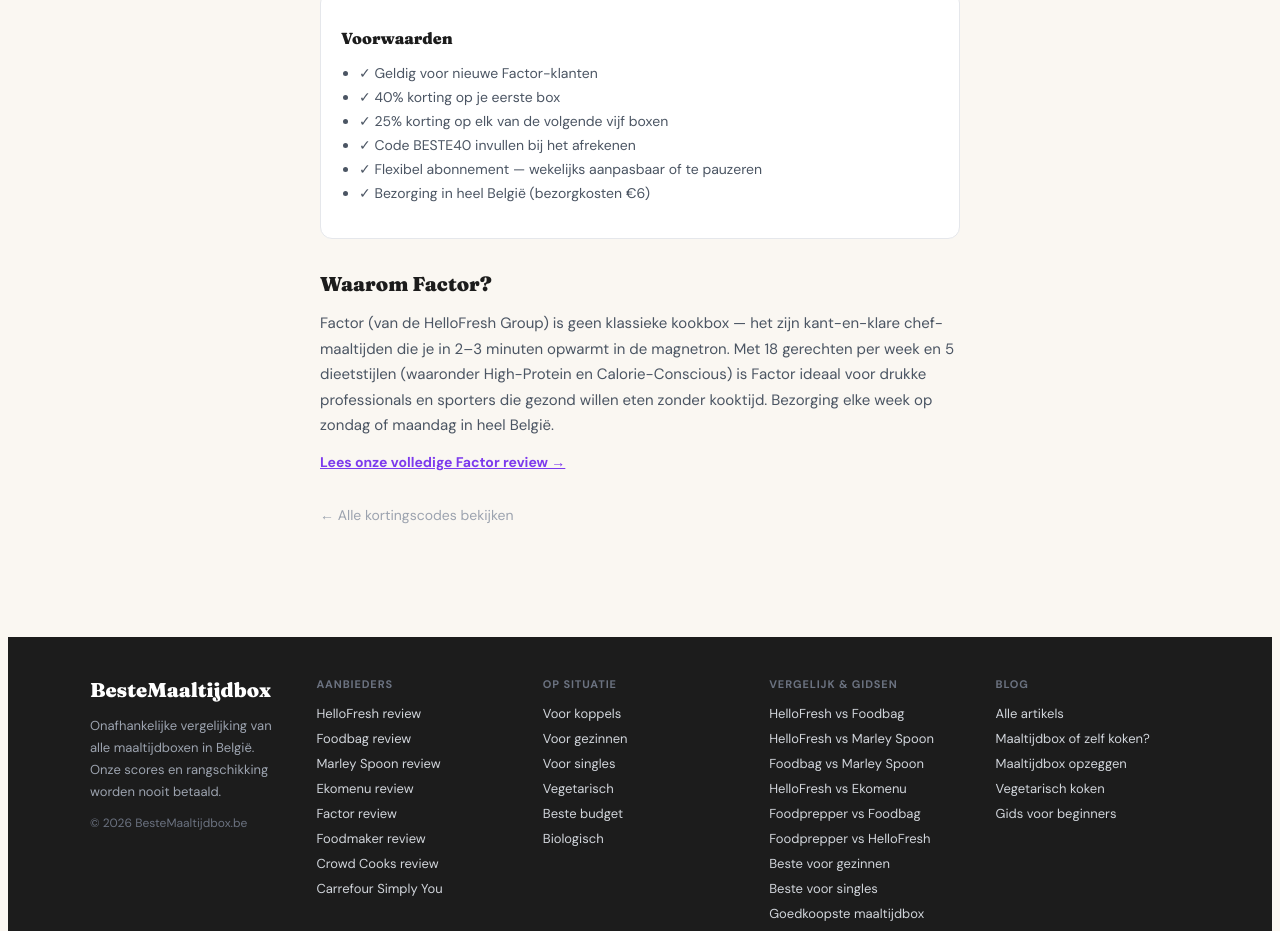
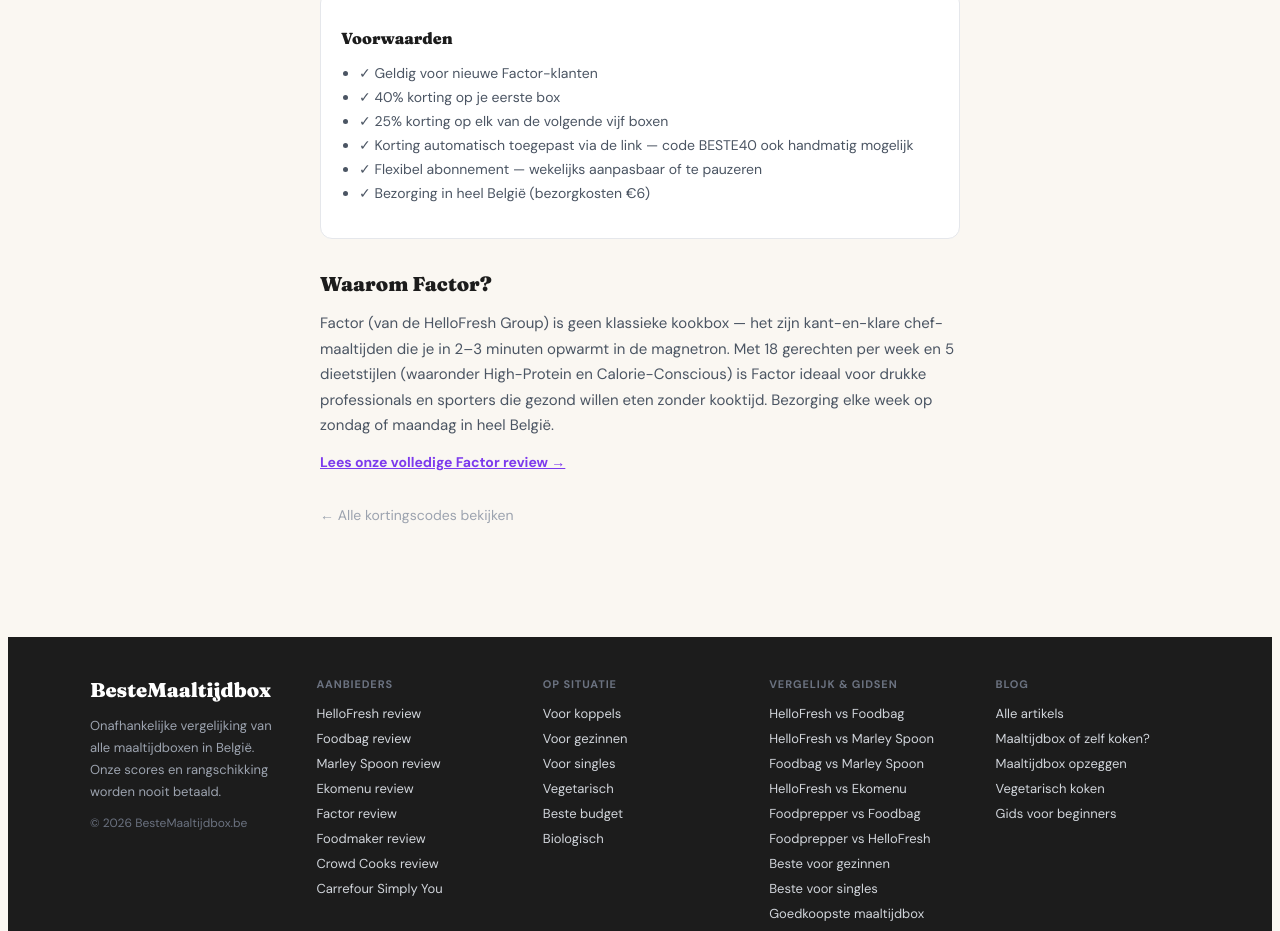
Before and after one commit to fetspets/bestemaaltijdbox, a Next.js app: page /kortingscode/factor in a window 1280 px wide. Shown: the part 1003-1934 px from the top of the page. Built offline with nearby package versions, Linux system fonts and the light colour scheme.

Commit message:
auto: update page.tsx

```diff
--- a/src/app/kortingscode/factor/page.tsx
+++ b/src/app/kortingscode/factor/page.tsx
@@ -93,7 +93,7 @@
             'Geldig voor nieuwe Factor-klanten',
             '40% korting op je eerste box',
             '25% korting op elk van de volgende vijf boxen',
-            'Code BESTE40 invullen bij het afrekenen',
+            'Korting automatisch toegepast via de link — code BESTE40 ook handmatig mogelijk',
             'Flexibel abonnement — wekelijks aanpasbaar of te pauzeren',
             'Bezorging in heel België (bezorgkosten €6)',
           ].map((v, i) => (
```
